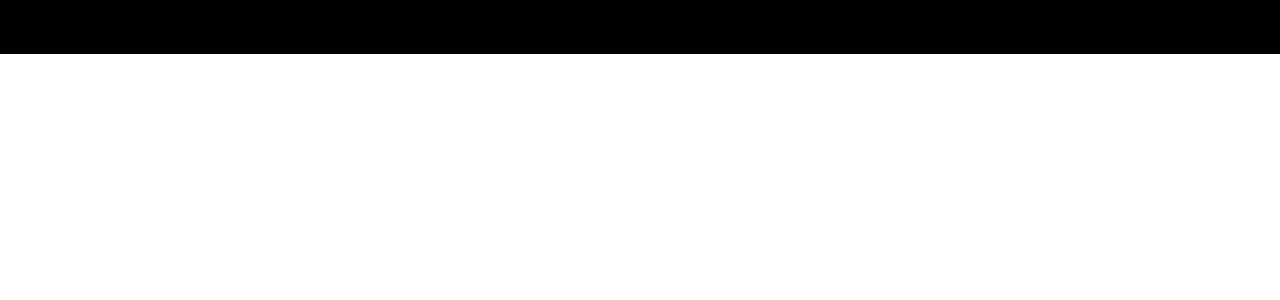
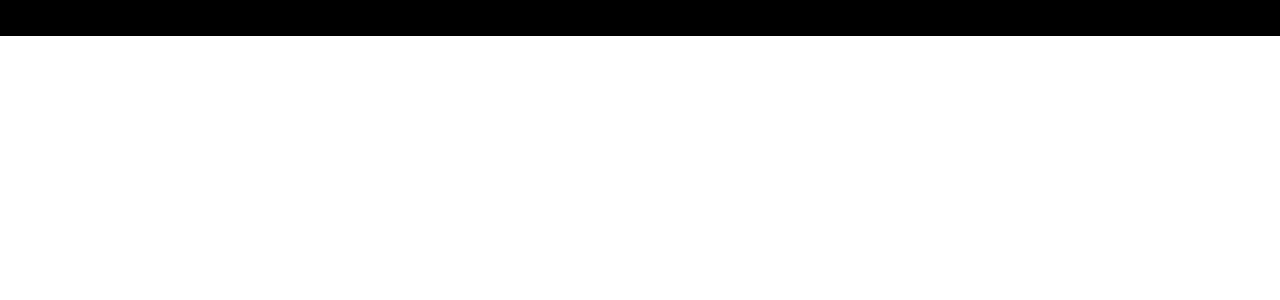
Before and after one commit to reireynoso/block-flix-lab, a React (Create React App) app: page / in a window 1280 px wide. Shown: the top 300 px of the page. Built offline with nearby package versions, Linux system fonts and the light colour scheme.

Commit message:
css for headers

```diff
--- a/src/App.css
+++ b/src/App.css
@@ -2,3 +2,17 @@
   margin: 0;
   padding: 0;
 }
+
+.header{
+  background-color: black;
+  display: flex;
+  justify-content: space-between
+}
+
+.left-menu {
+
+}
+
+.right-menu{
+
+}
--- a/src/components/Header.js
+++ b/src/components/Header.js
@@ -2,7 +2,7 @@
 
 const Header = () => {
     return(
-        <div style={{backgroundColor: "black"}}>
+        <div className="header">
             {/* left */}
             <div className="left-menu">
                 <div>
```
